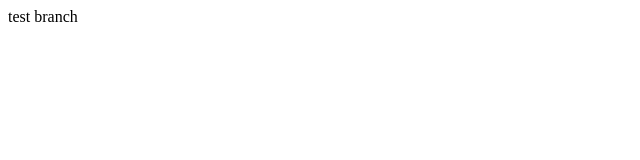
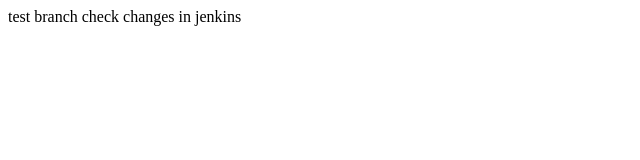
Before and after one commit to newexod/qa, a plain HTML site: page index.html in a window 1280 px wide. Shown: the whole page, without its empty margins (0-640 px from the left). Drawn offline with Linux system fonts and the light colour scheme.

Commit message:
check changes in jenkins

```diff
--- a/index.html
+++ b/index.html
@@ -6,5 +6,6 @@
 </head>
 <body>
 	test branch
+	check changes in jenkins
 </body>
 </html>
```
